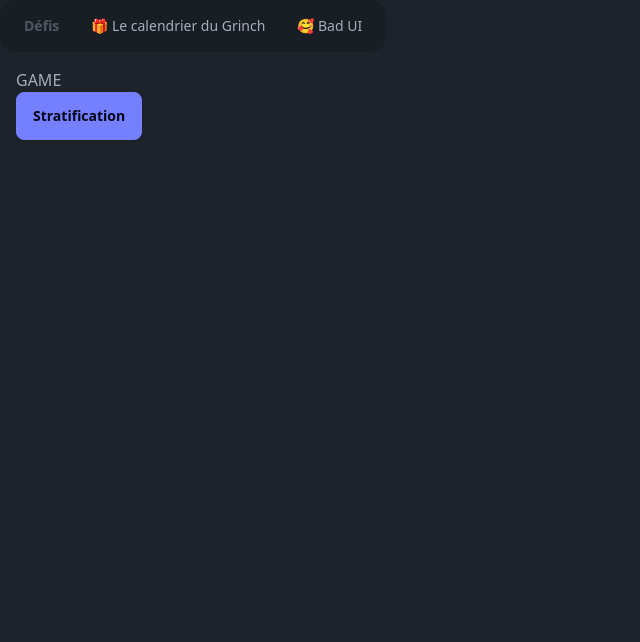
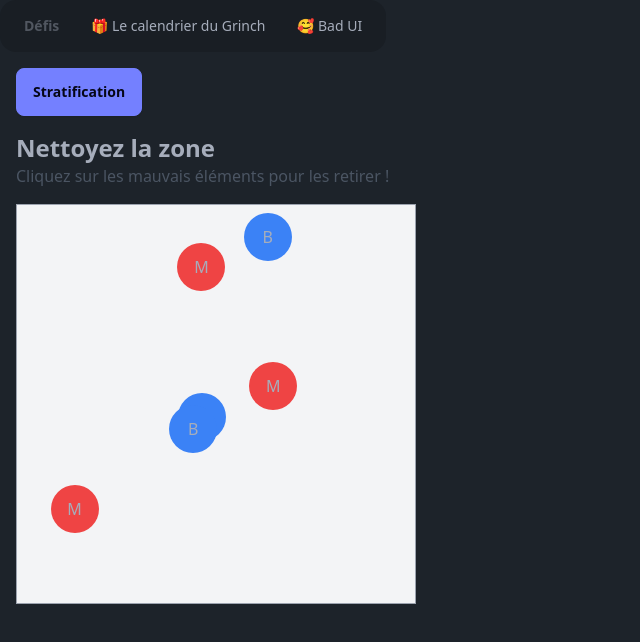
Before and after one commit to nuitit-2024-pas-de-nom/project, a Next.js app: page /head/miniGame in a window 1280 px wide. Shown: the top 642 px of the page, without its empty margins (0-640 px from the left). Built offline with nearby package versions, Linux system fonts and the light colour scheme.

Commit message:
⛑️ Super mega jeu bien

```diff
--- a/app/(info)/head/miniGame/page.tsx
+++ b/app/(info)/head/miniGame/page.tsx
@@ -1,11 +1,69 @@
+"use client";
+
+import { useState, useEffect } from "react";
 import Link from "next/link";
 
 export default function Page() {
-    return (
-      <div className="p-4">
+  const [elements, setElements] = useState([]);
+  const [message, setMessage] = useState("");
+  const [badRemoved, setBadRemoved] = useState(0);
 
-        <p>GAME</p>
-        <Link href={"/head"} className={"btn btn-primary"}>Stratification</Link>
+  // Génère 6 éléments aléatoires
+  useEffect(() => {
+    const newElements = Array.from({ length: 6 }, (_, index) => ({
+      id: index + 1,
+      type: index < 3 ? "bad" : "good", // 3 mauvais et 3 bons
+      x: Math.random() * 300,
+      y: Math.random() * 300,
+    }));
+    setElements(newElements);
+  }, []);
+
+  // Gérer le clic sur un élément
+  const handleClick = (id, type) => {
+    if (type === "bad") {
+      setBadRemoved(badRemoved + 1);
+      setElements((prev) => prev.filter((el) => el.id !== id));
+
+      if (badRemoved + 1 === 3) {
+        setMessage("Bravo ! Vous avez supprimé tous les mauvais éléments !");
+      }
+    } else {
+      setMessage("Ce n'est pas un mauvais élément !");
+    }
+  };
+
+  return (
+    <div className="p-4">
+      <Link href={"/head"} className="btn btn-primary mb-4">
+        Stratification
+      </Link>
+
+      <h1 className="text-2xl font-bold">Nettoyez la zone</h1>
+      <p className="text-gray-600">Cliquez sur les mauvais éléments pour les retirer !</p>
+      <p className="text-green-500 mt-2">{message}</p>
+
+      <div
+        className="relative border border-gray-400 bg-gray-100 mt-4"
+        style={{ width: "400px", height: "400px", position: "relative" }}
+      >
+        {/* Rendre chaque élément */}
+        {elements.map((element) => (
+          <div
+            key={element.id}
+            onClick={() => handleClick(element.id, element.type)}
+            className={`absolute w-12 h-12 rounded-full flex items-center justify-center cursor-pointer ${
+              element.type === "bad" ? "bg-red-500" : "bg-blue-500"
+            }`}
+            style={{
+              top: element.y,
+              left: element.x,
+            }}
+          >
+            {element.type === "bad" ? "M" : "B"}
+          </div>
+        ))}
       </div>
-    );
-  }
+    </div>
+  );
+}
```
